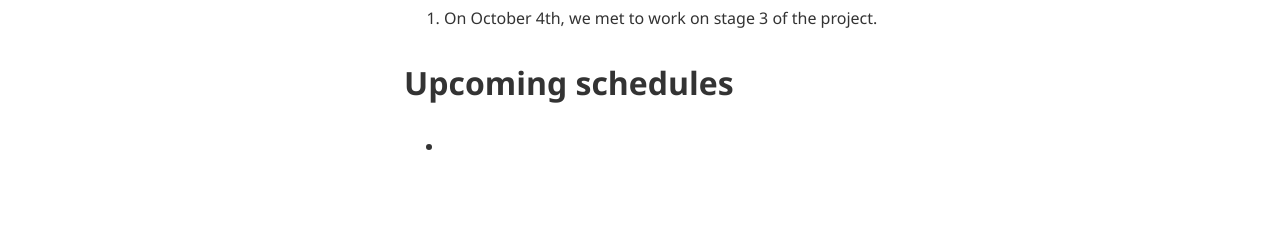
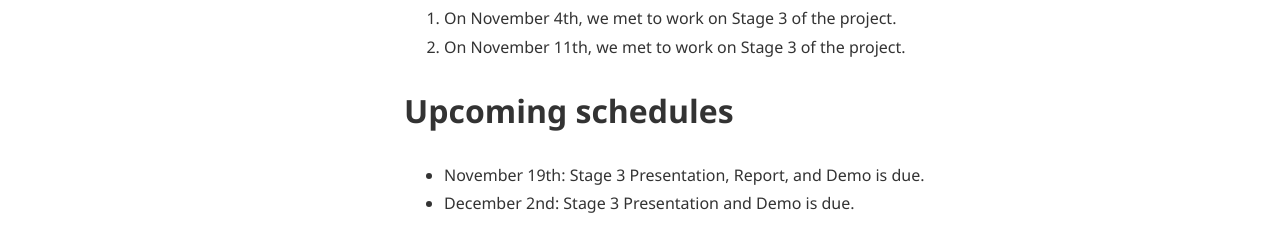
Before and after one commit to llivigni/the-clever-coders-stage3, a plain HTML site: page index.html in a window 1280 px wide. Shown: the part 621-872 px from the top of the page. Drawn offline with Linux system fonts and the light colour scheme.

Commit message:
Update meeting and schedule dates in index.html

```diff
--- a/index.html
+++ b/index.html
@@ -246,13 +246,15 @@
                 <h2>Group meetings and activities</h2>
                 <div class="content-block">
                     <ol>
-                        <li>On October 4th, we met to work on stage 3 of the project.</li>
+                        <li>On November 4th, we met to work on Stage 3 of the project.</li>
+                        <li>On November 11th, we met to work on Stage 3 of the project.</li>
                     </ol>
                 </div>
                 <h2>Upcoming schedules</h2>
                 <div class="content-block">
                     <ul>
-                        <li></li>
+                        <li>November 19th: Stage 3 Presentation, Report, and Demo is due.</li>
+                        <li>December 2nd: Stage 3 Presentation and Demo is due.</li>
                     </ul>
                 </div>
             </div>
```
